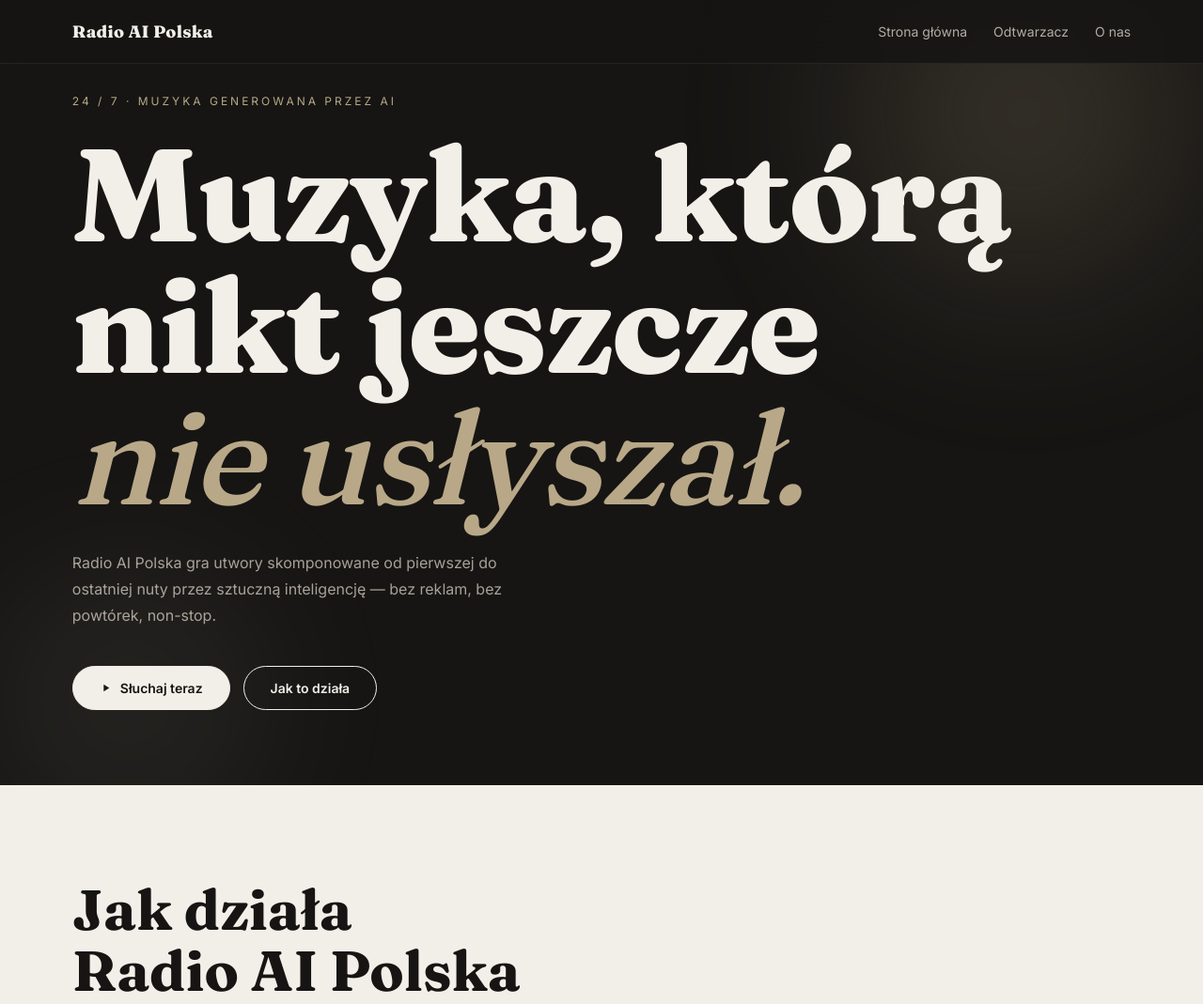
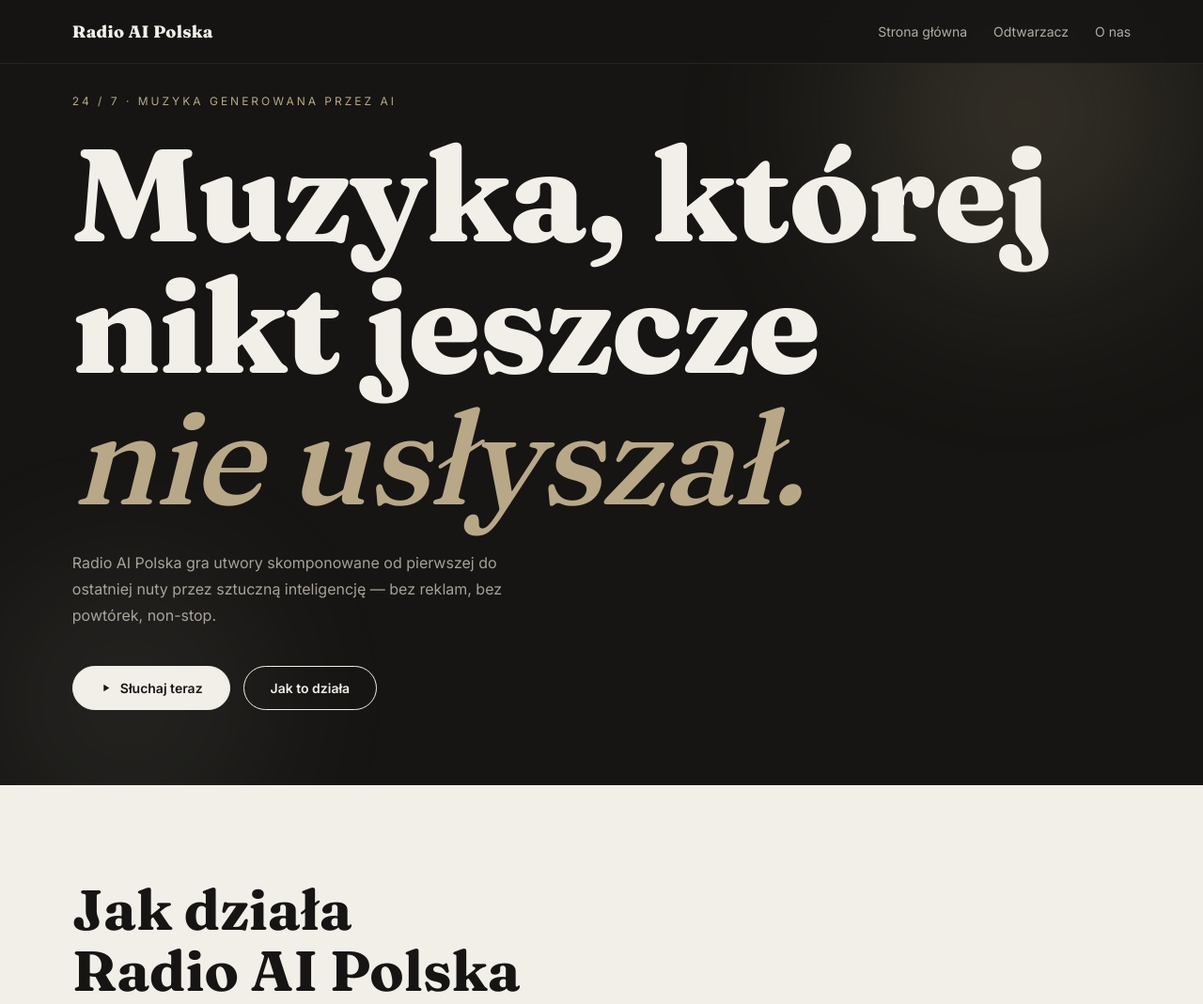
Before and after one commit to Iwo320/-Radio-Ai-Polska-, a plain HTML site: page index.html in a window 1280 px wide. Shown: the top 1069 px of the page at 94% size. Drawn offline with Linux system fonts and the light colour scheme.

Commit message:
Correct typo in h1 heading text

```diff
--- a/index.html
+++ b/index.html
@@ -195,7 +195,7 @@
   <div class="blob blob2"></div>
 
   <div class="eyebrow">24 / 7 · muzyka generowana przez AI</div>
-  <h1>Muzyka, którą<br>nikt jeszcze<br><em>nie usłyszał.</em></h1>
+  <h1>Muzyka, której<br>nikt jeszcze<br><em>nie usłyszał.</em></h1>
   <p>Radio AI Polska gra utwory skomponowane od pierwszej do ostatniej nuty przez sztuczną inteligencję — bez reklam, bez powtórek, non-stop.</p>
 
   <div class="hero-actions">
```
